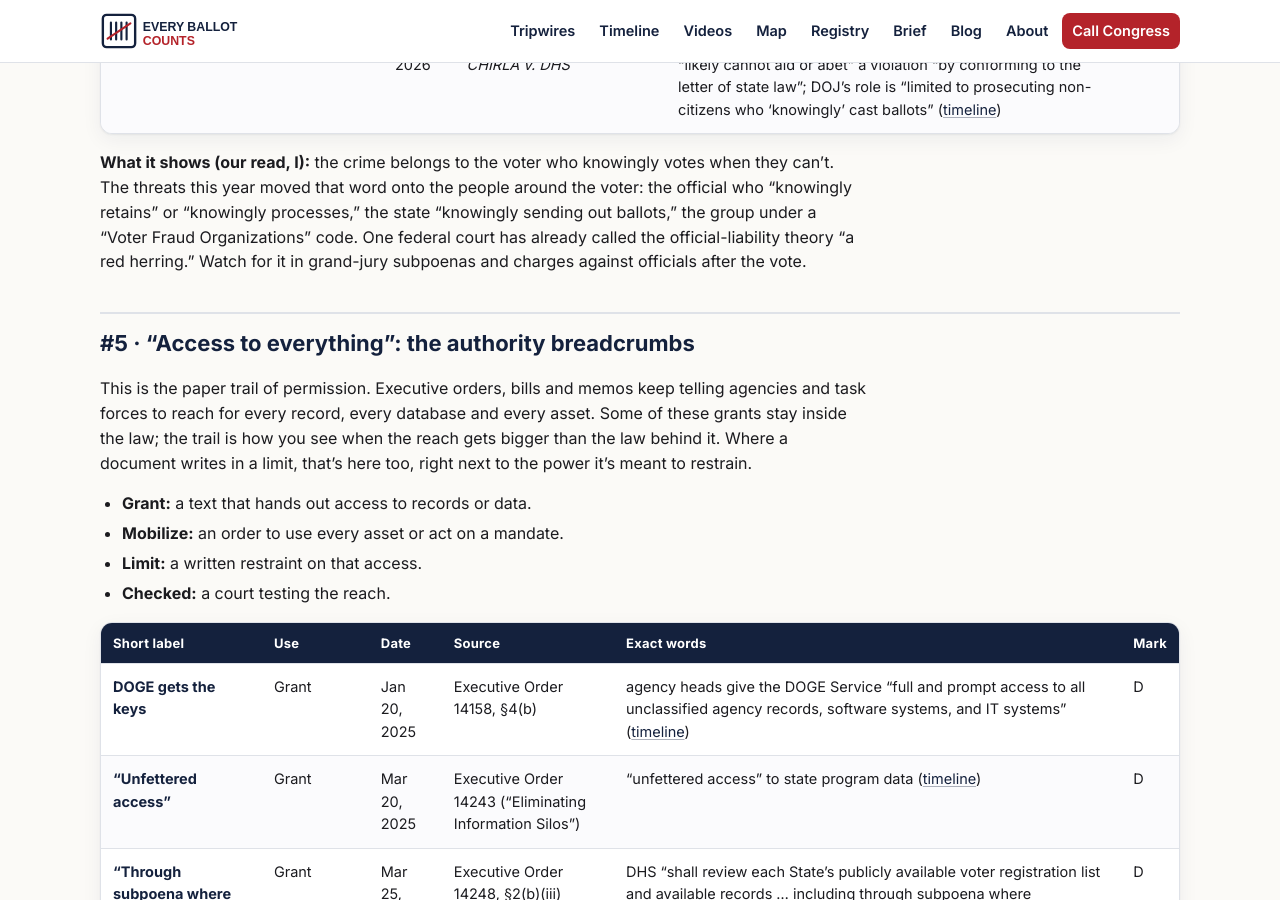
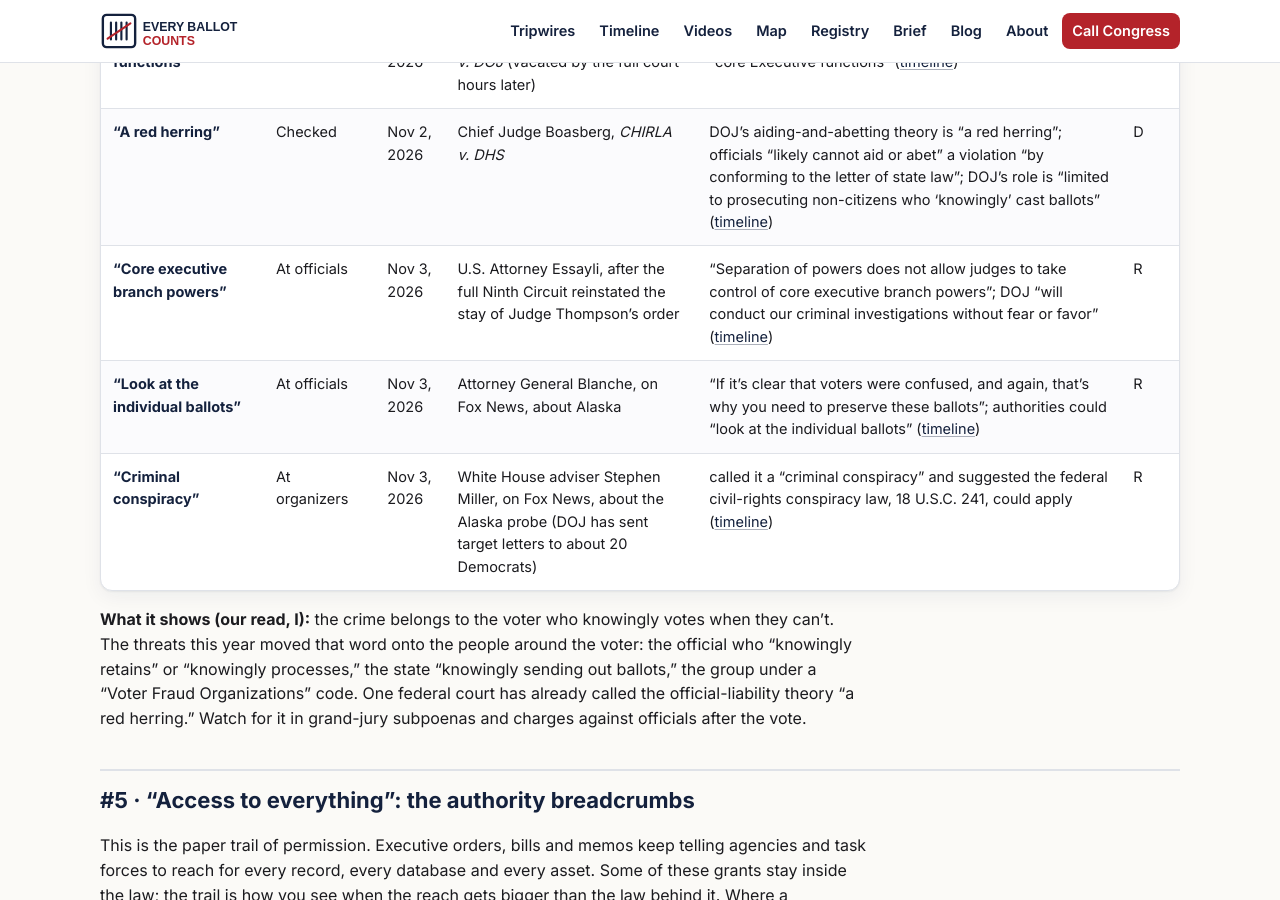
Before and after one commit to good-luck-with-that-ops/Every_Ballot_Counts, a Jekyll site: the page built from phrase-trail.md, in a window 1280 px wide and 900 px high, scrolled down 8867 px. Built offline with Jekyll 4.4.1, drawn with Linux system fonts in a browser that asks for light colours; our own code applies the rules of GitHub Pages for plain Markdown files; some of the changed text lies outside the part shown.

Commit message:
Weekly maintenance: 2026-11-04
Co-Authored-By: Claude Opus 5.5 <noreply@anthropic.com>
Claude-Session: https://claude.ai/code/session_01FzfMTbNVyRU7XpffsrV2HZ

```diff
--- a/index.html
+++ b/index.html
@@ -107,7 +107,7 @@ description: The federal government built itself a way to decide who's a "real"
           <li><b>A 2021 law</b> lets the DHS Secretary alone declare a "significant incident," and harm to "public confidence" counts.<span class="m">D</span></li>
           <li><b>The FBI</b> says investigating foreign interference in elections is its job.<span class="m">D</span></li>
           <li><b>The worry:</b> a hack blamed abroad, evidence in federal hands, and a federal list used against certification.<span class="m">I</span></li>
-          <li><b>Nothing has been declared.</b> Watch the Federal Register.</li>
+          <li><b>Nothing has been declared</b> as of Nov 4. Watch the Federal Register.</li>
         </ul>
         <a class="more" href="#videos">Watch the worst case →</a>
       </div>
--- a/phrase-trail.md
+++ b/phrase-trail.md
@@ -145,6 +145,9 @@ Rows are in date order. Each one quotes the source's exact words.
 | **"Not self-executing," but "at their own legal peril"** | At officials | Nov 2, 2026 | DOJ's brief in *CHIRLA v. DHS*, as quoted by the court | DOJ's letters are "not self-executing," yet officials ignore them "at their own legal peril" ([timeline](../timeline/?q=red+herring)) | D |
 | **"Core Executive functions"** | At officials | Nov 2, 2026 | Ninth Circuit panel order in *SEIU v. DOJ* (vacated by the full court hours later) | DOJ's letters, warnings and investigations described as "core Executive functions" ([timeline](../timeline/?q=core+Executive+functions)) | D |
 | **"A red herring"** | Checked | Nov 2, 2026 | Chief Judge Boasberg, *CHIRLA v. DHS* | DOJ's aiding-and-abetting theory is "a red herring"; officials "likely cannot aid or abet" a violation "by conforming to the letter of state law"; DOJ's role is "limited to prosecuting non-citizens who 'knowingly' cast ballots" ([timeline](../timeline/?q=red+herring)) | D |
+| **"Core executive branch powers"** | At officials | Nov 3, 2026 | U.S. Attorney Essayli, after the full Ninth Circuit reinstated the stay of Judge Thompson's order | "Separation of powers does not allow judges to take control of core executive branch powers"; DOJ "will conduct our criminal investigations without fear or favor" ([timeline](../timeline/?q=core+executive+branch)) | R |
+| **"Look at the individual ballots"** | At officials | Nov 3, 2026 | Attorney General Blanche, on Fox News, about Alaska | "If it's clear that voters were confused, and again, that's why you need to preserve these ballots"; authorities could "look at the individual ballots" ([timeline](../timeline/?q=individual+ballots+preserve)) | R |
+| **"Criminal conspiracy"** | At organizers | Nov 3, 2026 | White House adviser Stephen Miller, on Fox News, about the Alaska probe (DOJ has sent target letters to about 20 Democrats) | called it a "criminal conspiracy" and suggested the federal civil-rights conspiracy law, 18 U.S.C. 241, could apply ([timeline](../timeline/?q=241+conspiracy)) | R |
 
 **What it shows (our read, I):** the crime belongs to the voter who knowingly votes when they can't. The threats this year moved that word onto the people around the voter: the official who "knowingly retains" or "knowingly processes," the state "knowingly sending out ballots," the group under a "Voter Fraud Organizations" code. One federal court has already called the official-liability theory "a red herring." Watch for it in grand-jury subpoenas and charges against officials after the vote.
 
@@ -197,6 +200,7 @@ This is the technology side: building one consolidated record per person out of
 | **"Streamlining the ingestion"** | Enrich | Sept 2, 2026 | ICE justification for a Booz Allen task-force data order | "streamlining the ingestion of public, private sector, and authoritative U.S. Government data" ([timeline](../timeline/?q=streamlining+the+ingestion)) | D |
 | **"A compiled list of individual profiles"** | Enrich | Oct 21, 2026 | Court order, *CNA v. Mullin* | DHS "enriches" data, "using unknown artificial intelligence tools to ingest data from various systems and create a compiled list of individual profiles" ([timeline](../timeline/?q=compiled+list+of+individual+profiles)) | D |
 | **The bought roll** | Enrich | Oct 26, 2026 | DHS official's sworn declaration, *United States v. California* | California's roll was "purchased from the California Secretary of State and provided to HSI," then run through a commercial people-search database (LexisNexis Accurint) outside the SAVE citizenship-check system ([timeline](../timeline/?q=purchased+from+the+California+Secretary+of+State)) | D |
+| **"The voting logs"** | Monitor | Nov 3, 2026 | DHS Secretary Mullin, on Fox News, Election Day | "After this election we'll be gathering all the data, we'll be gathering the voting logs"; DHS "will be looking at the registers" and "all those that voted" ([timeline](../timeline/?q=voting+logs+registers)) | R |
 | **"Millions of voting records"** | Checked | Nov 2, 2026 | Judge Chutkan, *League of Women Voters v. DHS* | DHS and DOJ "have collected millions of voting records—including those of U.S. citizens." The plaintiffs allege, and the court recounts without deciding, that records were "enhance[d]" with "commercially-acquired third-party data" ([timeline](../timeline/?q=collected+millions+of+voting+records)) | D |
 
 **What it shows (our read, I):** the pieces line up: one profile per person (2022), one consolidated record across DHS (2025), a person-centric rule (2025), enrichment with commercial data (2026), and a court finding that millions of voting records, including citizens', were collected. Each document describes immigration or fraud work. Put together, it's the machine that produced the voter lists. The written limits are a vendor's denial and an agency's promise that data stays "owned" by DHS while being "shared as needed."
@@ -410,8 +414,9 @@ GSAR 509.406-3(a)(2) (GSA class deviation RGO-2026-01, Jan 15, 2026): "Refer pos
 "logical follow-on," "only one source capable," "interest of economy and efficiency," "unique or highly specialized," "fair and reasonable," "posted on SAM.gov within 14 days."
 
 ## Change log
+- 2026-11-04 (weekly pass): #4 adds Essayli's "core executive branch powers," Blanche's "look at the individual ballots" and Miller's "criminal conspiracy" (18 U.S.C. 241); #6 adds Mullin's "voting logs."
 - 2026-11-03: new entries #5 "access to everything" (authority) and #6 "one record per person" (data). Written-in limits now sit inside each entry with a "Limit" tag; the polling-place promises stay in the table below and in the blog post "Read the fine print."
-- 2026-11-03: new entry #4, "fraud," "knowingly," "aiders and abettors": sixteen uses (two added later the same day) tagged by who the threat is aimed at (voters, officials, organizers) or checked.
+- 2026-11-03: new entry #4, "fraud," "knowingly," "aiders and abettors": nineteen uses (later rows added Nov 3 and 4) tagged by who the threat is aimed at (voters, officials, organizers) or checked.
 - 2026-11-03: new entry #3, "public confidence": ten uses from 2018 to the pending post-election report, tagged goal, trigger, unlocks or checked.
 - 2026-11-03: new entry #2, "who counts as a voter": nineteen uses in date order, tagged framed, flagged, hedged or checked.
 - 2026-11-03: new entry #1, "law enforcement," at the top of the page: fourteen uses in date order (DOJ's status report and the FBI's active-shooter exception added the same day), each tagged by how the label is used (added, disclaimed, or invoked as an exception).
```
Also changed, not shown: registry.md (+3 -2 lines).
